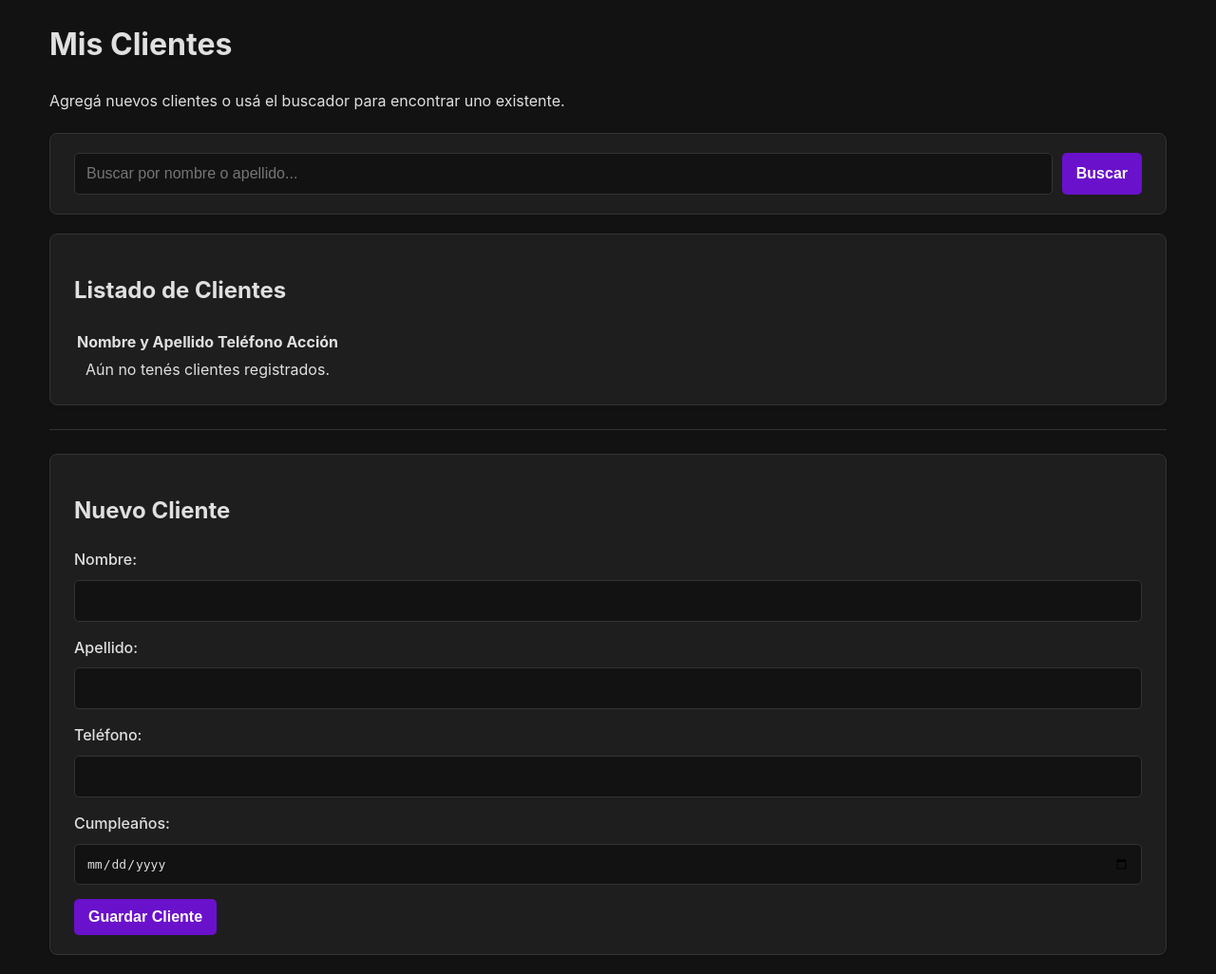
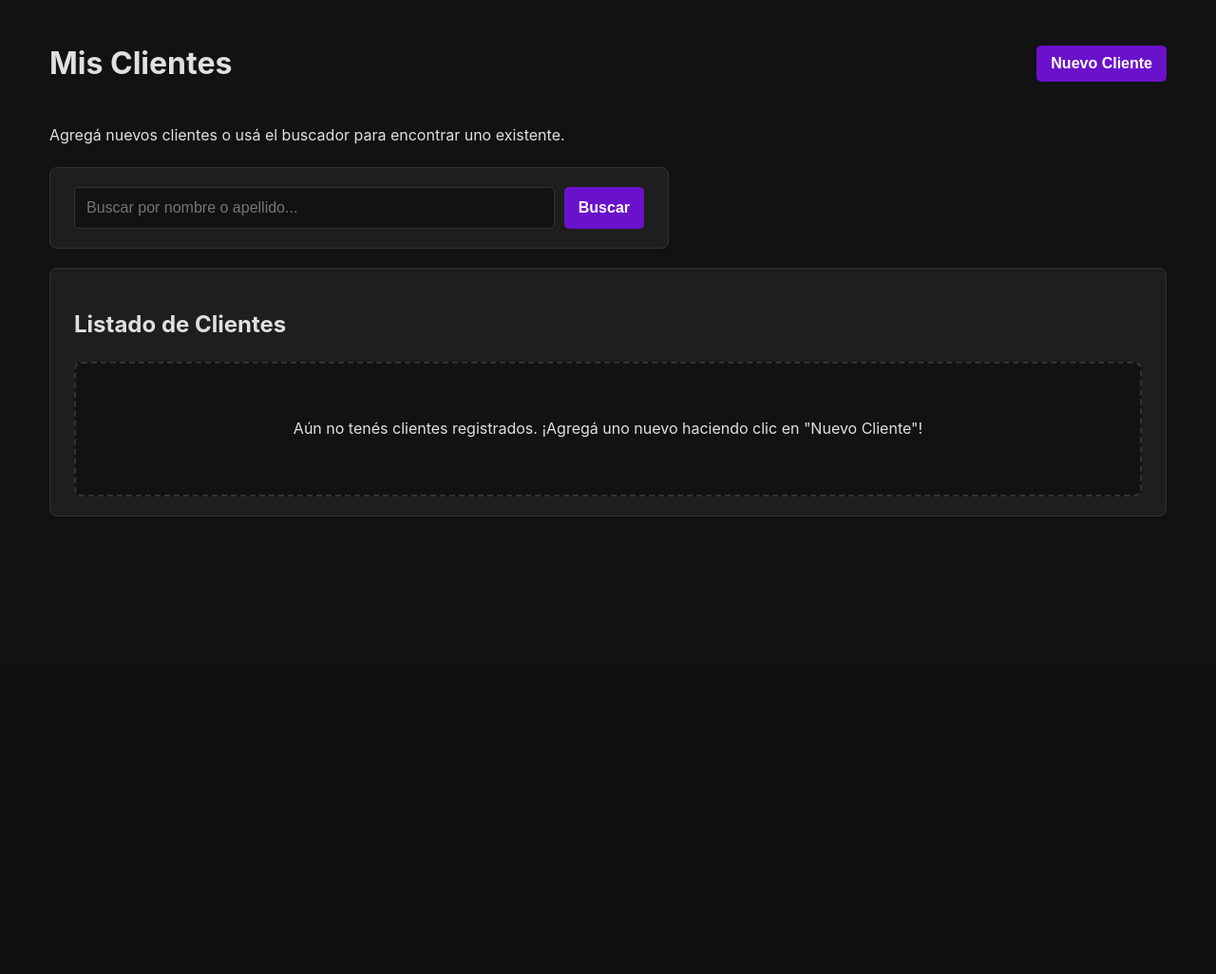
Before and after one commit to SrOtrebor/movaro-app, a Flask app: page /clientes in a window 1280 px wide. Shown: the part 99-1125 px from the top of the page at 95% size. After the commit the page ends 643 px from the top, so only its background shows below. Run offline with Flask 3, Linux system fonts and the light colour scheme; the visitor is signed in with stand-in values (Sample User, id 1); data that the repository does not hold is empty.

Commit message:
modificacion de estilo en pagina detalles y creacion de popup para agregar nuevos clientes

```diff
--- a/app.py
+++ b/app.py
@@ -5,7 +5,7 @@ import time
 import urllib.parse
 import base64, io
 from PIL import Image, ImageOps
-from flask import Flask, render_template, request, redirect, flash, session, jsonify, get_flashed_messages, send_from_directory
+from flask import Flask, render_template, request, redirect, flash, session, jsonify, get_flashed_messages, send_from_directory, url_for, url_for
 from werkzeug.security import generate_password_hash, check_password_hash
 from datetime import datetime, timedelta
 from functools import wraps
@@ -470,6 +470,63 @@ def ver_cliente_detalle(cliente_id):
         return render_template('detalle_cliente.html', clienta=cliente, turnos=turnos_del_cliente)
     conn.close()
     return redirect('/clientes')
+
+@app.route('/cliente/<int:cliente_id>/editar', methods=['GET', 'POST'])
+def editar_cliente(cliente_id):
+    if 'usuario_id' not in session: return redirect('/login')
+    usuario_id_actual = session['usuario_id']
+    conn = sqlite3.connect(DATABASE)
+    conn.row_factory = sqlite3.Row
+    cursor = conn.cursor()
+
+    if request.method == 'POST':
+        nombre = request.form['nombre']
+        apellido = request.form['apellido']
+        telefono = request.form['telefono']
+        cumpleanos = request.form['cumpleanos']
+
+        cursor.execute("""UPDATE clientes
+                          SET nombre = ?, apellido = ?, telefono = ?, cumpleanos = ?
+                          WHERE id = ? AND usuario_id = ?""",
+                       (nombre, apellido, telefono, cumpleanos, cliente_id, usuario_id_actual))
+        conn.commit()
+        conn.close()
+        flash('¡Cliente actualizado con éxito!', 'success')
+        return redirect(url_for('ver_cliente_detalle', cliente_id=cliente_id))
+
+    # Lógica GET
+    cursor.execute("SELECT * FROM clientes WHERE id = ? AND usuario_id = ?", (cliente_id, usuario_id_actual))
+    cliente = cursor.fetchone()
+    conn.close()
+    if cliente:
+        return render_template('editar_cliente.html', clienta=cliente)
+    return redirect('/clientes')
+
+@app.route('/cliente/<int:cliente_id>/eliminar', methods=['POST'])
+def eliminar_cliente(cliente_id):
+    if 'usuario_id' not in session: return redirect('/login')
+    usuario_id_actual = session['usuario_id']
+    conn = sqlite3.connect(DATABASE)
+    conn.row_factory = sqlite3.Row
+    cursor = conn.cursor()
+
+    # Opcional: borrar el avatar antes de borrar el cliente
+    cursor.execute("SELECT avatar_path FROM clientes WHERE id = ? AND usuario_id = ?", (cliente_id, usuario_id_actual))
+    cliente = cursor.fetchone()
+    if cliente and cliente['avatar_path']:
+        try:
+            os.remove(os.path.join(app.config['UPLOAD_FOLDER'], cliente['avatar_path']))
+        except (OSError, TypeError):
+            pass # Si el archivo no existe, no hacemos nada
+
+    # Borrar turnos asociados
+    cursor.execute("DELETE FROM turnos WHERE cliente_id = ? AND usuario_id = ?", (cliente_id, usuario_id_actual))
+    # Borrar cliente
+    cursor.execute("DELETE FROM clientes WHERE id = ? AND usuario_id = ?", (cliente_id, usuario_id_actual))
+    conn.commit()
+    conn.close()
+    flash('Cliente y todos sus turnos han sido eliminados.', 'success')
+    return redirect(url_for('ver_clientes'))
 
 @app.route('/subir_foto', methods=['POST'])
 def subir_foto():
--- a/static/style.css
+++ b/static/style.css
@@ -444,3 +444,112 @@ body:not(.dark-mode) .theme-toggle-btn {
 .button-group-upload .btn {
     flex-grow: 1; /* Allow buttons to grow and fill available space */
 }
+
+/* ======================================= */
+/* NUEVOS ESTILOS PARA PÁGINA DE CLIENTES  */
+/* ======================================= */
+
+.clientes-grid {
+    display: grid;
+    grid-template-columns: repeat(auto-fill, minmax(432px, 1fr));
+    gap: 20px;
+    margin-top: 20px;
+}
+
+.cliente-card {
+    background-color: var(--color-fondo);
+    border: 1px solid var(--color-borde-suave);
+    border-radius: 8px;
+    padding: 20px;
+    display: flex;
+    flex-direction: column;
+    justify-content: space-between;
+    transition: transform 0.2s, box-shadow 0.2s;
+    text-decoration: none;
+    color: inherit;
+}
+
+.cliente-card:hover {
+    transform: translateY(-5px);
+    box-shadow: 0 4px 12px rgba(0,0,0,0.1);
+}
+
+.cliente-card-link {
+    text-decoration: none;
+    color: inherit;
+    display: flex;
+    align-items: center;
+    gap: 15px;
+    margin-bottom: 15px;
+}
+
+.cliente-card-avatar {
+    width: 60px;
+    height: 60px;
+    border-radius: 50%;
+    overflow: hidden;
+    flex-shrink: 0;
+}
+
+.cliente-card-avatar img {
+    width: 100%;
+    height: 100%;
+    object-fit: cover;
+}
+
+.avatar-placeholder-list {
+    width: 100%;
+    height: 100%;
+    display: flex;
+    align-items: center;
+    justify-content: center;
+    font-size: 2em;
+    font-weight: bold;
+    color: var(--color-primario);
+    background-color: var(--color-borde-suave);
+}
+
+.cliente-card-info h3 {
+    margin: 0 0 5px 0;
+    font-size: 1.1em;
+    color: var(--color-texto);
+}
+
+.cliente-card-info p {
+    margin: 0;
+    color: var(--color-texto);
+    opacity: 0.7;
+    font-size: 0.9em;
+}
+
+.cliente-card .boton-accion {
+    padding: 2px 8px;
+    font-size: 0.7em;
+    align-self: flex-end;
+}
+
+.empty-state {
+    grid-column: 1 / -1;
+    text-align: center;
+    padding: 40px;
+    background-color: var(--color-fondo);
+    border-radius: 8px;
+    border: 2px dashed var(--color-borde-suave);
+}
+
+.header-con-boton {
+    display: flex;
+    justify-content: space-between;
+    align-items: center;
+    gap: 15px;
+}
+
+.nuevo-cliente-card {
+    max-width: 600px;
+    margin-left: auto;
+    margin-right: auto;
+}
+
+.buscar-cliente-card {
+    max-width: 600px;
+}
--- a/templates/base.html
+++ b/templates/base.html
@@ -125,5 +125,6 @@
         }
     </script>
     <script src="{{ url_for('static', filename='upload_handler.js', v=now_timestamp) }}"></script>
+    {% block scripts %}{% endblock %}
 </body>
 </html>
--- a/templates/clientes.html
+++ b/templates/clientes.html
@@ -3,10 +3,13 @@
 {% block title %}Mis Clientes{% endblock %}
 
 {% block content %}
+    <div class="header-con-boton">
         <h1>Mis Clientes</h1>
+        <button id="btn-abrir-modal-cliente" class="boton-accion">Nuevo Cliente</button>
+    </div>
     <p>Agregá nuevos clientes o usá el buscador para encontrar uno existente.</p>
 
-    <div class="card" style="margin-top: 20px; margin-bottom: 20px;">
+    <div class="card buscar-cliente-card" style="margin-top: 20px; margin-bottom: 20px;">
         <form method="get" action="{{ url_for('ver_clientes') }}" style="display: flex; gap: 10px;">
             <input type="search" name="q" placeholder="Buscar por nombre o apellido..." value="{{ query or '' }}" class="form-control" style="flex-grow: 1;">
             <button type="submit" class="boton-accion">Buscar</button>
@@ -18,41 +21,40 @@
 
     <div class="card">
         <h2>Listado de Clientes</h2>
-        <table class="stats-table tabla-responsiva">
-            <thead>
-                <tr>
-                    <th>Nombre y Apellido</th>
-                    <th>Teléfono</th>
-                    <th>Acción</th>
-                </tr>
-            </thead>
-            <tbody>
+        <div class="clientes-grid">
             {% for cliente in clientes %}
-                <tr>
-                    <td data-label="Nombre">{{ cliente.nombre }} {{ cliente.apellido }}</td>
-                    <td data-label="Teléfono">{{ cliente.telefono or 'No especificado' }}</td>
-                    <td data-label="Acción">
+            <div class="cliente-card">
+                <a href="/cliente/{{ cliente.id }}" class="cliente-card-link">
+                    <div class="cliente-card-avatar">
+                        {% if cliente.avatar_path %}
+                            <img src="{{ url_for('uploaded_file', filename=cliente.avatar_path) }}" alt="Avatar de {{ cliente.nombre }}">
+                        {% else %}
+                            <div class="avatar-placeholder-list">{{ cliente.nombre[0] if cliente.nombre }}</div>
+                        {% endif %}
+                    </div>
+                    <div class="cliente-card-info">
+                        <h3>{{ cliente.nombre }} {{ cliente.apellido }}</h3>
+                        <p>{{ cliente.telefono or 'No especificado' }}</p>
+                    </div>
+                </a>
                 <a href="/cliente/{{ cliente.id }}" class="boton-accion">Ver Detalle</a>
-                    </td>
-                </tr>
+            </div>
             {% else %}
-                <tr>
-                    <td colspan="3" style="text-align: center;">
+            <div class="empty-state">
                 {% if query %}
-                            No se encontraron clientes con el término "<strong>{{ query }}</strong>".
+                    <p>No se encontraron clientes con el término "<strong>{{ query }}</strong>".</p>
                 {% else %}
-                            Aún no tenés clientes registrados.
+                    <p>Aún no tenés clientes registrados. ¡Agregá uno nuevo haciendo clic en "Nuevo Cliente"!</p>
                 {% endif %}
-                    </td>
-                </tr>
+            </div>
             {% endfor %}
-            </tbody>
-        </table>
+        </div>
     </div>
 
-    <hr>
-
-    <div class="card">
+    <!-- Modal para Nuevo Cliente -->
+    <div id="modal-nuevo-cliente" class="modal-oculto">
+        <div class="modal-contenido">
+            <span class="modal-cerrar" id="cerrar-modal-cliente">&times;</span>
             <h2>Nuevo Cliente</h2>
             <form action="/agregar_cliente" method="post">
                 <div class="form-group">
@@ -71,7 +73,46 @@
                     <label for="cumpleanos">Cumpleaños:</label>
                     <input type="date" id="cumpleanos" name="cumpleanos" class="form-control">
                 </div>
-            <button type="submit">Guardar Cliente</button>
+                <button type="submit" class="boton-accion">Guardar Cliente</button>
             </form>
         </div>
+    </div>
+
 {% endblock %}
+
+{% block scripts %}
+<script>
+document.addEventListener('DOMContentLoaded', function() {
+    const modal = document.getElementById('modal-nuevo-cliente');
+    const btnAbrir = document.getElementById('btn-abrir-modal-cliente');
+    const btnCerrar = document.getElementById('cerrar-modal-cliente');
+
+    // Función para abrir el modal
+    const abrirModal = () => {
+        modal.classList.remove('modal-oculto');
+        modal.classList.add('modal-visible');
+    };
+
+    // Función para cerrar el modal
+    const cerrarModal = () => {
+        modal.classList.remove('modal-visible');
+        modal.classList.add('modal-oculto');
+    };
+
+    // Eventos
+    if (btnAbrir) {
+        btnAbrir.addEventListener('click', abrirModal);
+    }
+    if (btnCerrar) {
+        btnCerrar.addEventListener('click', cerrarModal);
+    }
+
+    // Cierra el modal si se hace clic fuera del contenido
+    window.addEventListener('click', (event) => {
+        if (event.target === modal) {
+            cerrarModal();
+        }
+    });
+});
+</script>
+{% endblock %}
--- a/templates/detalle_cliente.html
+++ b/templates/detalle_cliente.html
@@ -18,7 +18,10 @@
                     {% endif %}
                 </div>
 
-                <h2>{{ clienta.nombre }} {{ clienta.apellido }}</h2>
+                <div class="header-con-boton">
+                    <h2>{{ clienta.nombre }} {{ clienta.apellido }}</h2>
+                    <a href="/cliente/{{ clienta.id }}/editar" class="boton-accion">Editar</a>
+                </div>
                 <p><strong>Teléfono:</strong> {{ clienta.telefono or 'No especificado' }}</p>
                 <p><strong>Cumpleaños:</strong> {{ clienta.cumpleanos or 'No especificado' }}</p>
 
```
Also changed, not shown: templates/editar_cliente.html (added, +44 -0 lines). Lines whose indentation alone changed are shown as unchanged.
